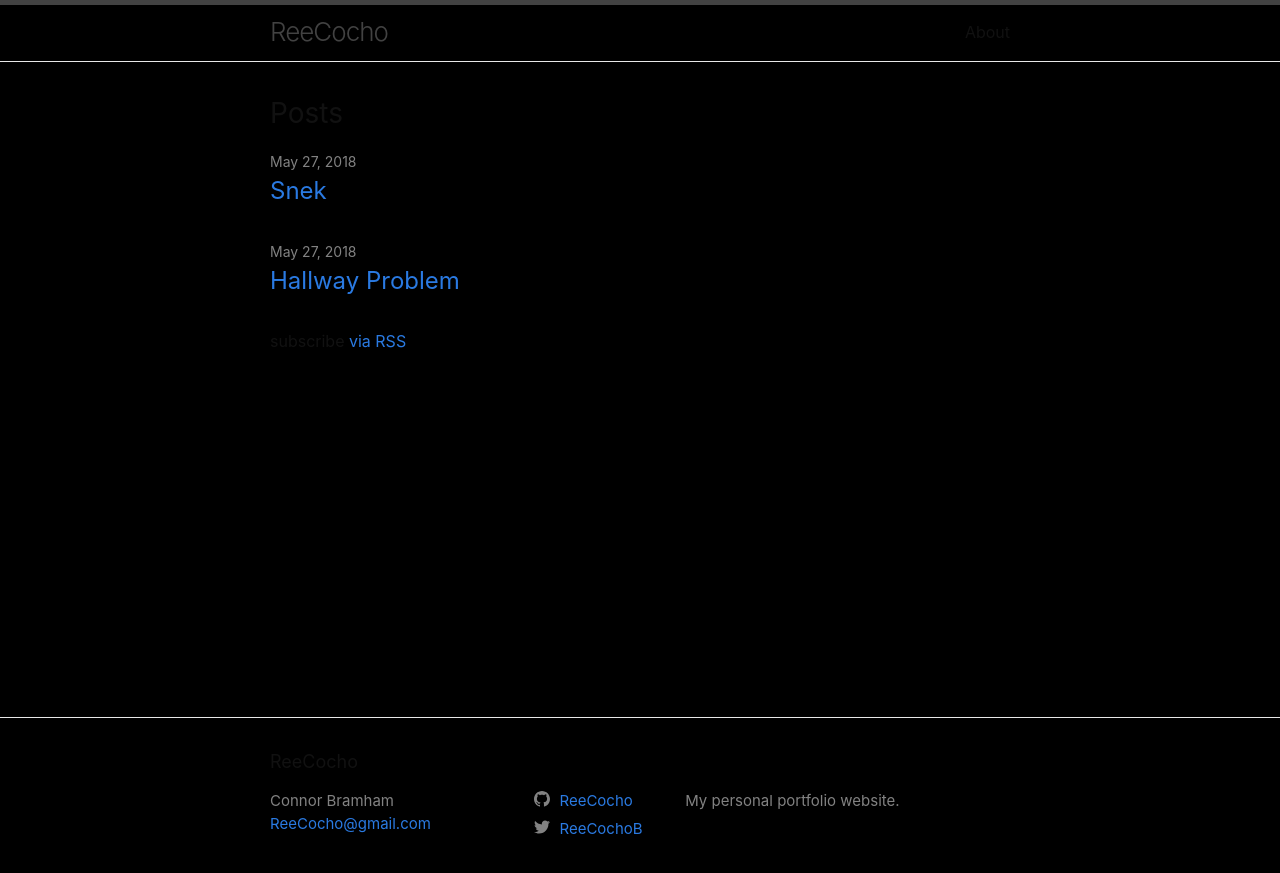
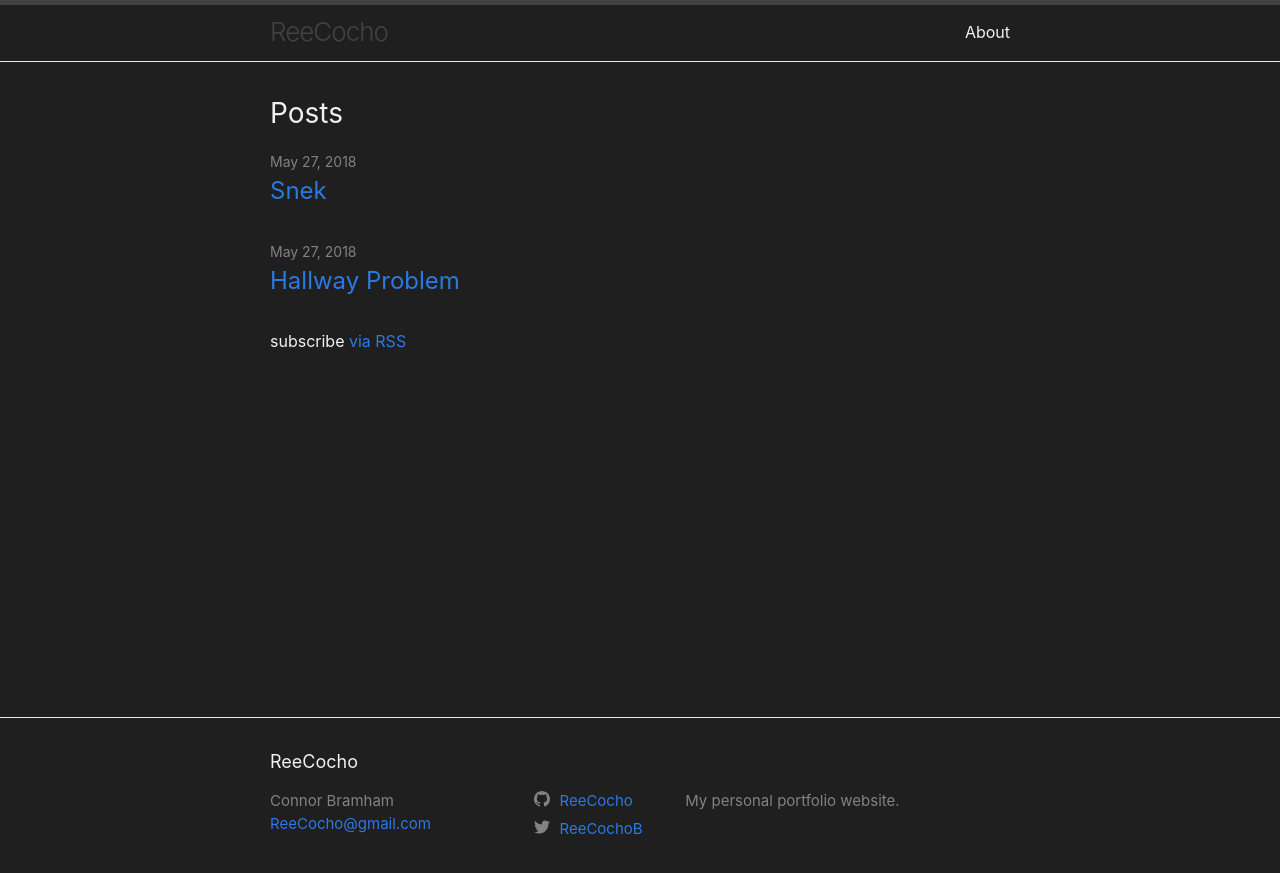
Before and after one commit to ReeCocho/reecocho.github.io, a Jekyll site: the page built from index.md, in a window 1280 px wide. Shown: the top 873 px of the page. Built offline with Jekyll 4.4.1, drawn with Linux system fonts in a browser that asks for light colours.

Commit message:
Changed some colors.

```diff
--- a/_sass/minima.scss
+++ b/_sass/minima.scss
@@ -10,8 +10,8 @@ $base-line-height: 1.5 !default;
 
 $spacing-unit:     30px !default;
 
-$text-color:       #111 !default;
-$background-color: #000000 !default;
+$text-color:       #f1f1f1 !default;
+$background-color: #1f1f1f !default;
 $brand-color:      #2a7ae2 !default;
 
 $grey-color:       #828282 !default;
```
